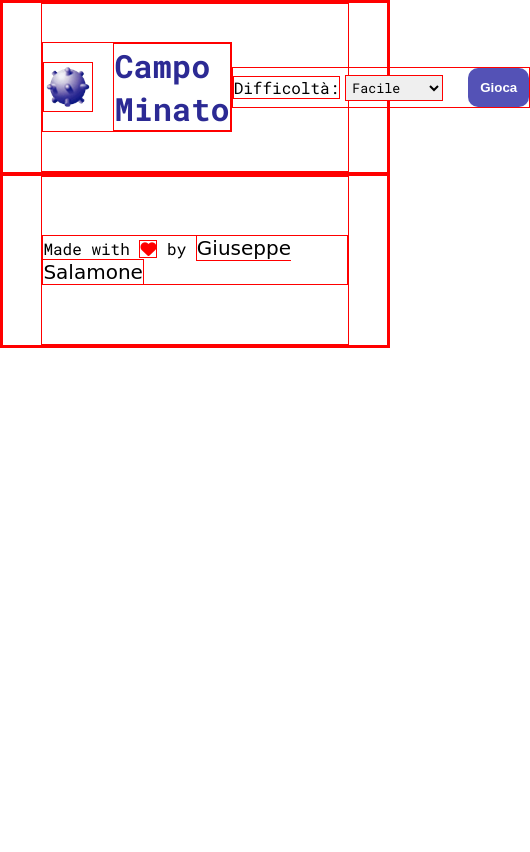
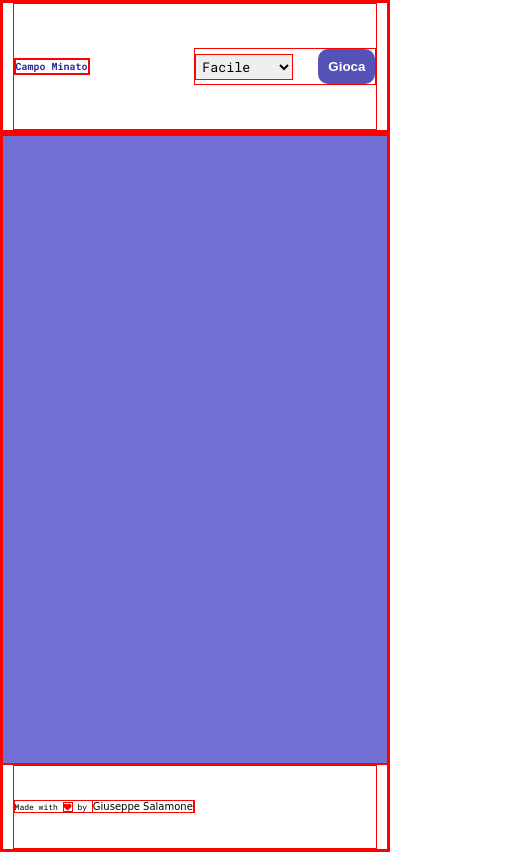
Before and after one commit to salamone-gius/js-campominato-dom, a plain HTML site: page index.html in a window 390 px wide. Shown: the whole page, 530 px wide, since content can reach past the window. Drawn offline with Linux system fonts and the light colour scheme; a web font is replaced by a local one.

Commit message:
media queries added

```diff
--- a/css/style.css
+++ b/css/style.css
@@ -23,7 +23,7 @@ button {
     background-color: rgb(84, 82, 182);
     color: white;
     border-radius: 10px;
-    padding: 10px;
+    padding: 8px;
     border: 2px solid transparent;
     cursor: pointer;
     font-weight: 700;
@@ -40,13 +40,13 @@ button:active {
 header .container, footer .container {
     background-color: white;
     width: 80%;
-    height: 20vh;
     margin: 0 auto;
 }
 
 /* HEADER */
 header .container {
     justify-content: space-between;
+    height: 15vh;
 }
 
 .header.left, .header.right, header .container, footer .container {
@@ -78,6 +78,12 @@ header .container {
     transform: translateY(1px);
 }
 
+/* MAIN */
+main {
+    height: 75vh;
+    background-color: rgb(114, 112, 212);
+}
+
 
 
 
@@ -86,6 +92,10 @@ header .container {
 
 
 /* FOOTER */
+footer .container {
+    height: 10vh;
+}
+
 footer i {
     color: red;
 }
@@ -94,3 +104,52 @@ footer span {
     font-family: 'Water Brush', cursive;
     font-size: 20px;
 }
+
+
+
+/* MEDIA QUERY */
+@media screen and (max-width: 770px) {
+    .header.left img {
+        max-width: 20px;
+        margin-right: 5px;
+    }
+
+    .header.left h1.title {
+        font-size: 20px;
+    }
+
+    .header.right, footer {
+        font-size: 12px;
+    }
+
+    footer span {
+        font-size: 15px;
+    }
+
+}
+
+@media screen and (max-width: 560px) {
+    header .container, footer .container {
+        width: 95%;
+        margin: 0 auto;
+    }
+}
+
+@media screen and (max-width: 460px) {
+    .header.left img, .header.right .difficulty{
+        display: none;
+    }
+
+    .header.left h1.title {
+        font-size: 10px;
+    }
+
+    .header.right, footer {
+        font-size: 8px;
+    }
+
+    footer span {
+        font-size: 10px;
+    }
+
+}
--- a/index.html
+++ b/index.html
@@ -41,7 +41,10 @@
         <!-- /2 sections: logo + title (left); level selection + play button (right) -->
 
         <!-- 2 sections: gamefield (top); messages (bottom)-->
-        <main></main>
+        <main>
+            <section class="main-top"></section>
+            <section class="main-bottom"></section>
+        </main>
         <!-- /2 sections: gamefield (top); messages (bottom)-->
 
         <!-- credits -->
```
